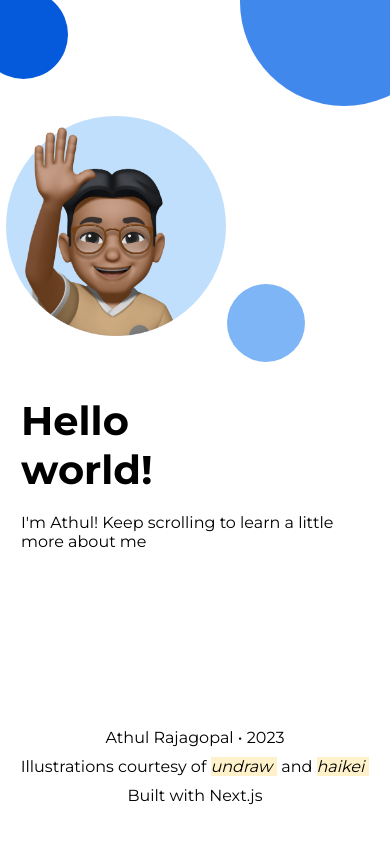
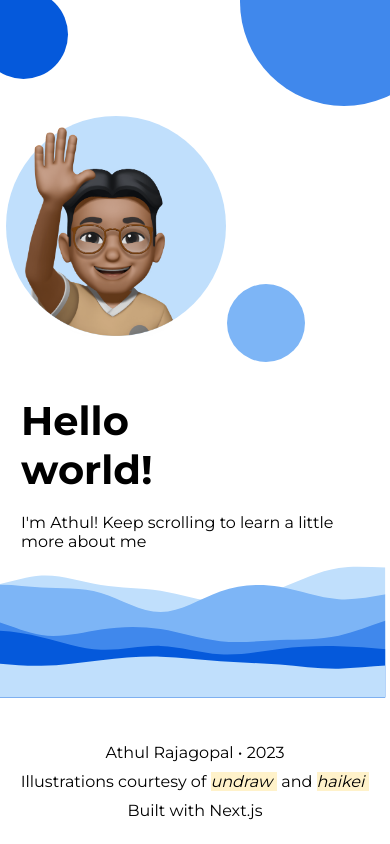
Before and after one commit to rajagoat/athulrajagopal.dev, a Next.js app: page / in a window 390 px wide. Built offline with nearby package versions, Linux system fonts and the light colour scheme.

Commit message:
waves look good on mobile

```diff
--- a/styles/Footer.module.css
+++ b/styles/Footer.module.css
@@ -31,6 +31,7 @@
 @media screen and (max-width: 762px) {
     .footer {
       font-size: 16px;
+      margin: 15px 0;
     }
     .social {
         width: 60px;
```
Also changed, not shown: public/assets/layered-waves-haikei-dark.svg, public/assets/layered-waves-haikei-light.svg.
